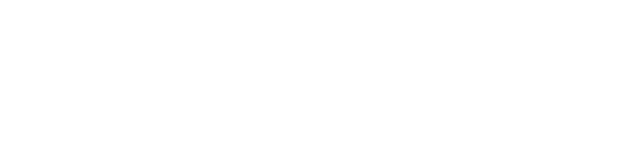
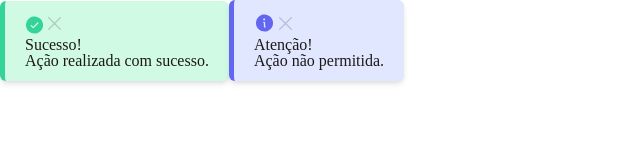
Before and after one commit to renanss4/Quiz, a plain HTML site: page frontend/pages/index.html in a window 1280 px wide. Shown: the whole page, without its empty margins (0-640 px from the left). Drawn offline with Linux system fonts and the light colour scheme.

Commit message:
Testing the Toaster component

```diff
--- a/frontend/pages/index.html
+++ b/frontend/pages/index.html
@@ -6,6 +6,7 @@
     <link rel="stylesheet" href="../styles/reset.css" />
     <link rel="stylesheet" href="../components/Button/button.css" />
     <link rel="stylesheet" href="../components/Input/input.css" />
+    <link rel="stylesheet" href="../components/Toaster/toaster.css" />
     <title>Document</title>
   </head>
   <body>
--- a/frontend/scripts/teste.js
+++ b/frontend/scripts/teste.js
@@ -1,5 +1,6 @@
 import { Button } from "../components/Button/Button.js";
 import { Input } from "../components/Input/Input.js";
+import { Toaster } from "../components/Toaster/Toaster.js";
 
 function teste() {
   alert("Você clicou no botão!");
@@ -60,4 +61,33 @@ document.addEventListener("DOMContentLoaded", () => {
   //   });
   //   app.appendChild(input);
   // });
+
+  // Adiciona toasters
+  const toasters = [
+    {
+      iconSrc: "../assets/success.svg",
+      type: "success",
+      title: "Sucesso!",
+      message: "Ação realizada com sucesso.",
+      onClose: () => {
+        console.log("Fechou o toaster");
+      },
+    },
+    {
+      iconSrc: "../assets/warning.svg",
+      type: "warning",
+      title: "Atenção!",
+      message: "Ação não permitida.",
+    },
+  ];
+
+  toasters.forEach((toasterConfig) => {
+    const toaster = Toaster({
+      ...toasterConfig,
+      onClose: () => {
+        console.log("Fechou o toaster");
+      },
+    });
+    app.appendChild(toaster);
+  });
 });
```
